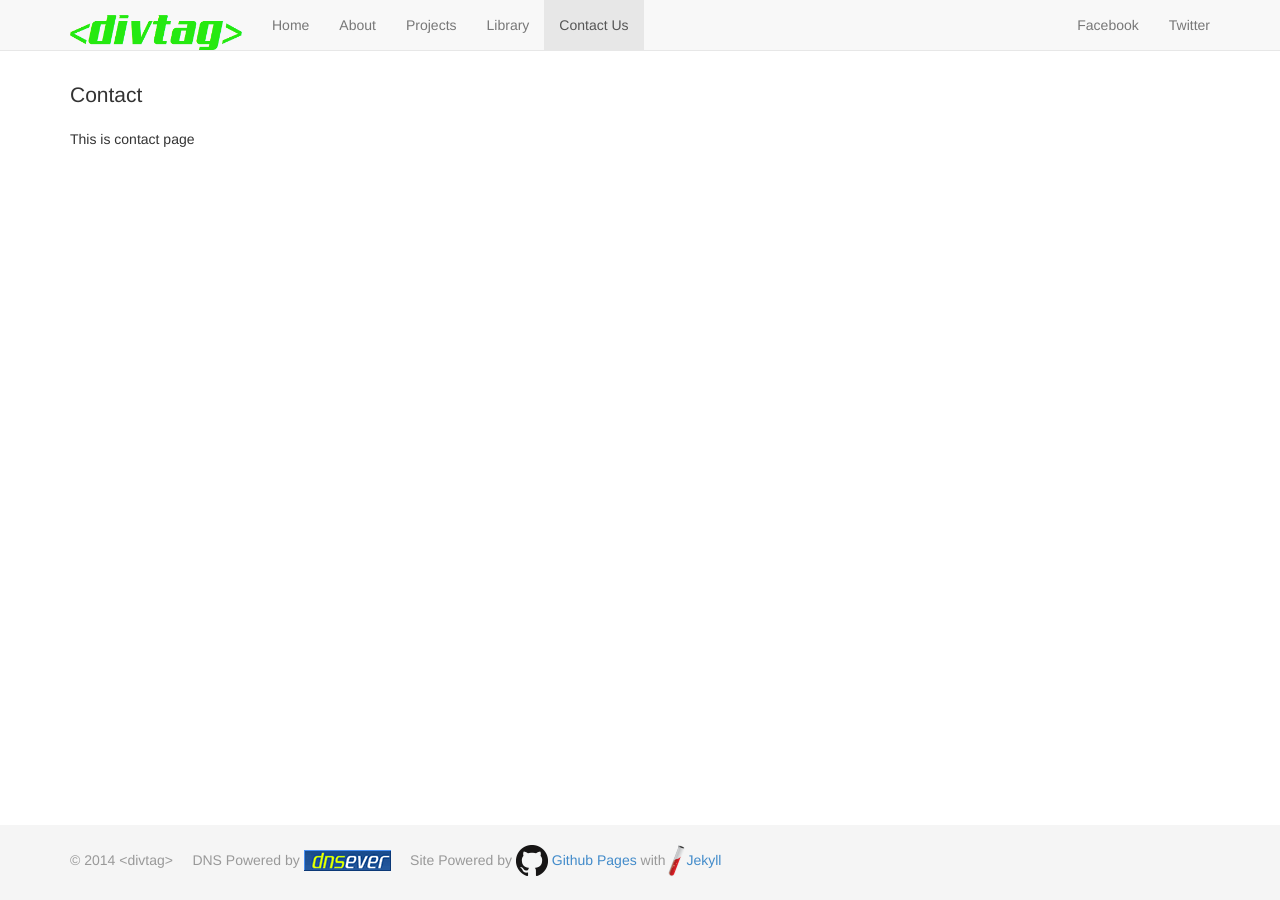
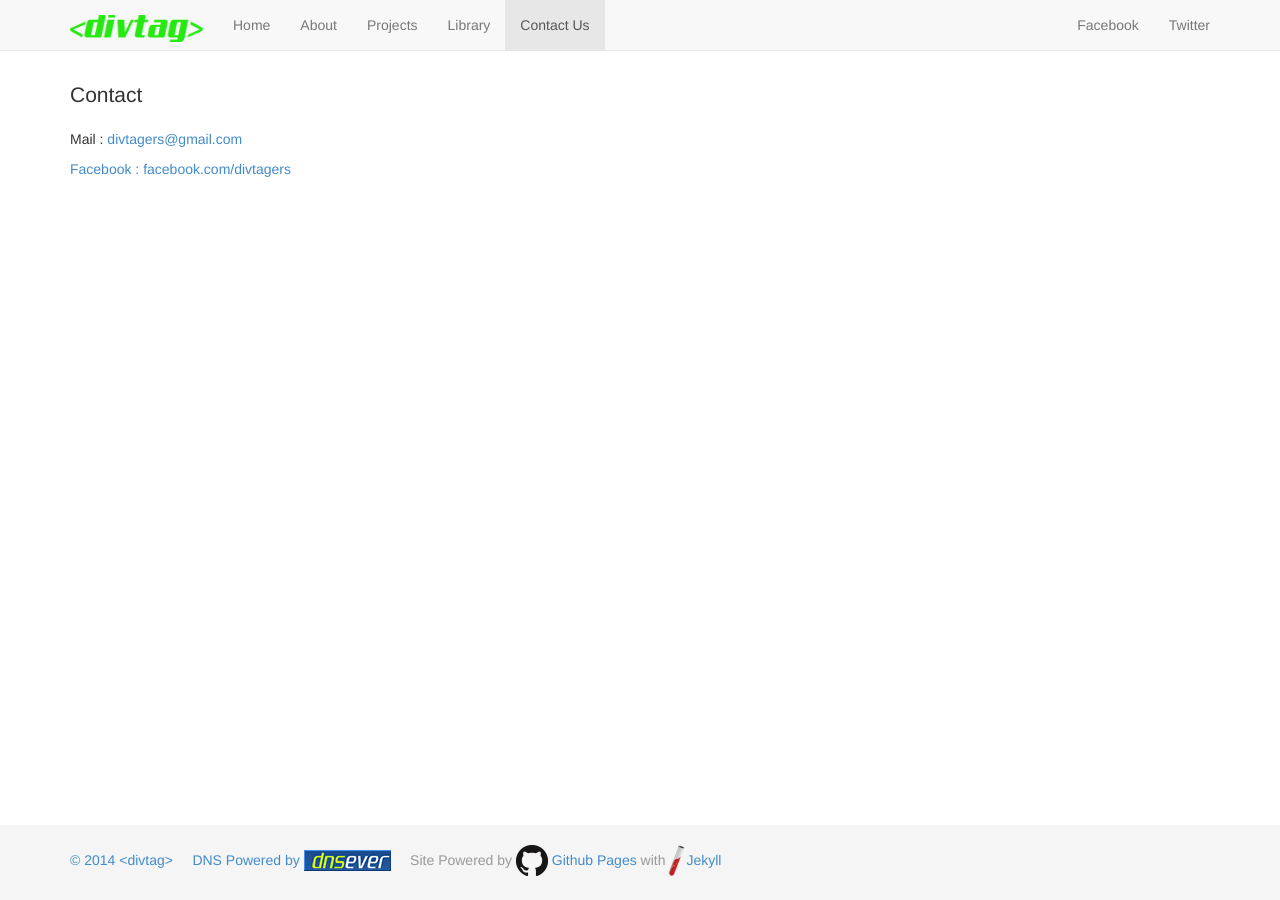
Before and after one commit to divtagers/divtagers.github.io, a Jekyll site: the page built from contact.html, in a window 1280 px wide. Built offline with Jekyll 4.4.1, drawn with Linux system fonts in a browser that asks for light colours; nearby versions of some CDN libraries; Markdown is read by kramdown in place of the engine named in the settings.

Commit message:
fix logo and contact page

```diff
--- a/_layouts/default.html
+++ b/_layouts/default.html
@@ -40,7 +40,7 @@
             <span class="icon-bar"></span>
             <span class="icon-bar"></span>
           </button>
-          <a class="navbar-brand pjax" href="/"><img src="/img/logo.png" height="35px"></a>
+          <a class="navbar-brand pjax" href="/"><img src="/img/logo.png" height="27"></a>
         </div>
 
         <div class="navbar-collapse collapse">
--- a/contact.html
+++ b/contact.html
@@ -5,4 +5,5 @@ type: contact
 ---
 
 <p class="lead">Contact</p>
-<p>This is contact page</p>
+<p>Mail : <a href="mailto:divtagers@gmail.com">divtagers@gmail.com</p>
+<p>Facebook : <a href="http://facebook.com/divtagers" target="_blank">facebook.com/divtagers</p>
```
Also changed, not shown: img/logo.png.
